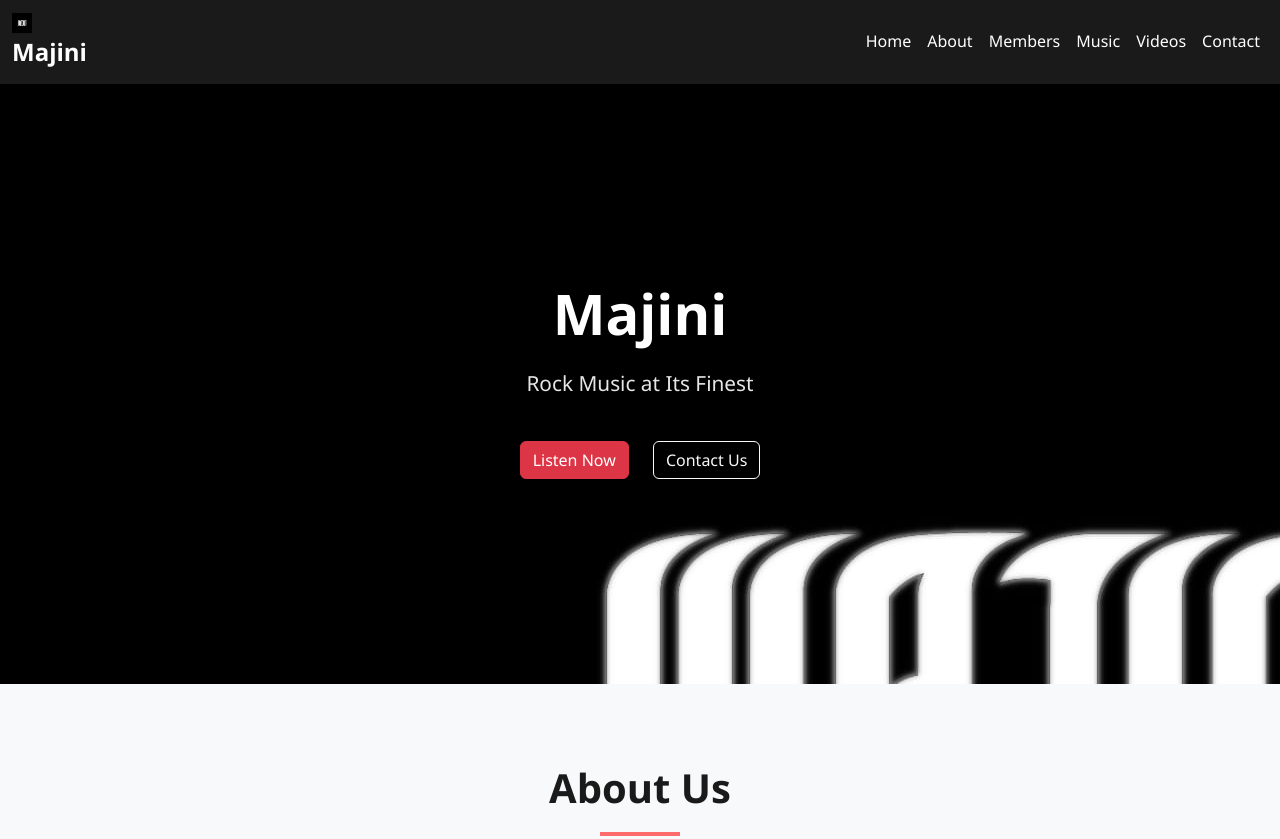
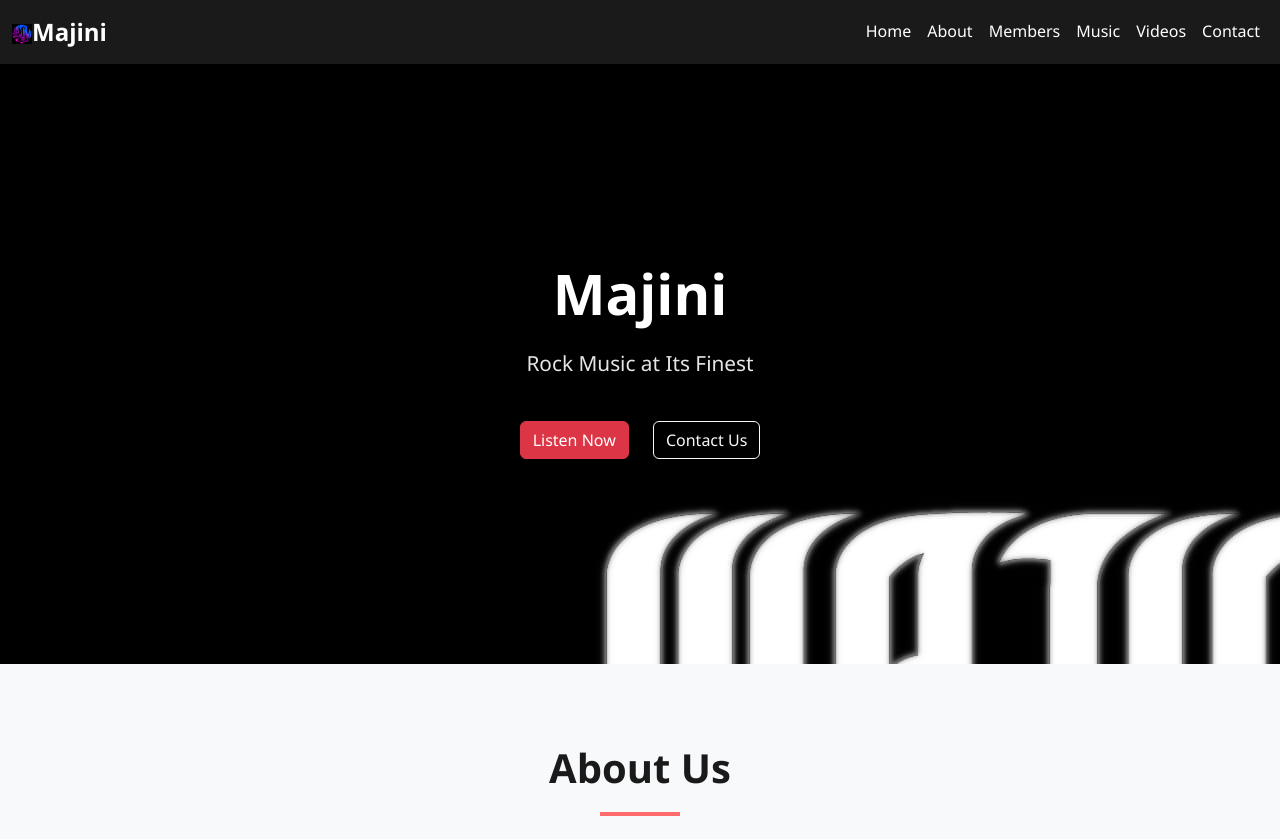
Before and after one commit to TatianaUrbanovych/majini-website, a plain HTML site: page index.html in a window 1280 px wide. Shown: the top 839 px of the page. Drawn offline with nearby package versions, Linux system fonts and the light colour scheme.

Commit message:
update logo

```diff
--- a/index.html
+++ b/index.html
@@ -33,7 +33,7 @@
           href="#home"
           style="font-weight: bold; font-size: 1.5rem"
         >
-          <img class="icon" src="images/logo.jpeg" alt="Majini Logo" />Majini
+          <img class="icon" src="images/logo2.jpg" alt="Majini Logo" />Majini
         </a>
         <button
           class="navbar-toggler"
--- a/styles/styles.css
+++ b/styles/styles.css
@@ -5,10 +5,10 @@
 }
 
 .icon {
-  background: url('/logo.jpeg');
+  /* background: url('/logo.jpeg'); */
   height: 20px;
   width: 20px;
-  display: block;
+  display: inline-flex;
   /* Other styles here */
 }
 
```
Also changed, not shown: images/logo2.jpg (added).
